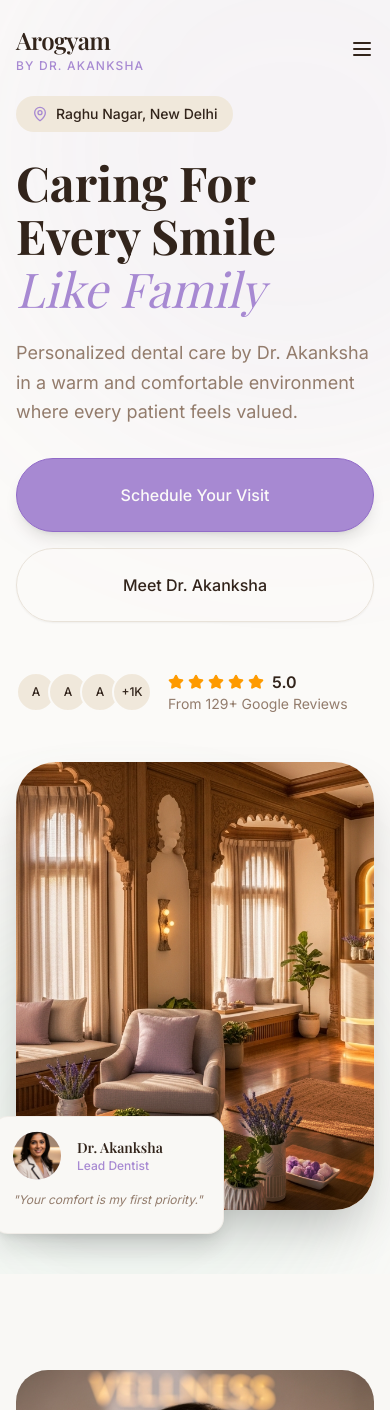
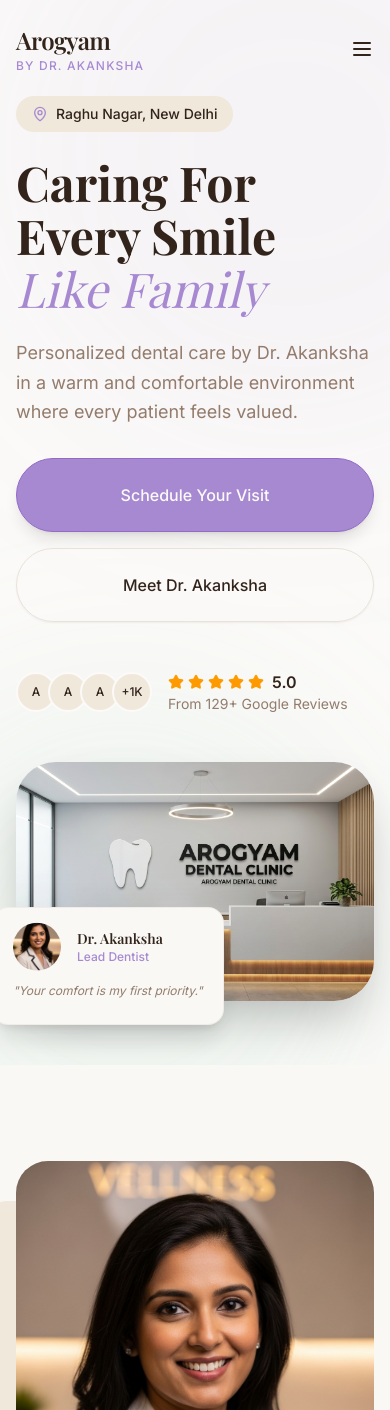
Before and after one commit to SaurabhMahori/arogyam-dental, a React (Vite) app: page / in a window 390 px wide. Shown: the top 1410 px of the page. Built offline with nearby package versions, Linux system fonts and the light colour scheme; a web font is replaced by a local one.

Commit message:
Fix hero image aspect ratio and update image

```diff
--- a/src/components/Hero.tsx
+++ b/src/components/Hero.tsx
@@ -81,9 +81,9 @@ export default function Hero() {
             className="relative lg:h-[700px] flex items-center justify-center"
           >
            {/* Main Image Container */}
-            <div className="relative w-full max-w-lg aspect-[4/5] lg:aspect-auto lg:h-full rounded-[2.5rem] overflow-hidden shadow-2xl">
+            <div className="relative w-full max-w-lg aspect-[3/2] lg:aspect-auto lg:h-full rounded-[2.5rem] overflow-hidden shadow-2xl">
             <img
-                src="/hero.png"
+             src="/hero.png" // Apni nayi image ka naam yahan check kar lena
           alt="Warm and inviting dental clinic interior"
            className="absolute inset-0 w-full h-full object-cover"
             />
```
Also changed, not shown: public/hero.png. Lines whose indentation alone changed are shown as unchanged.
